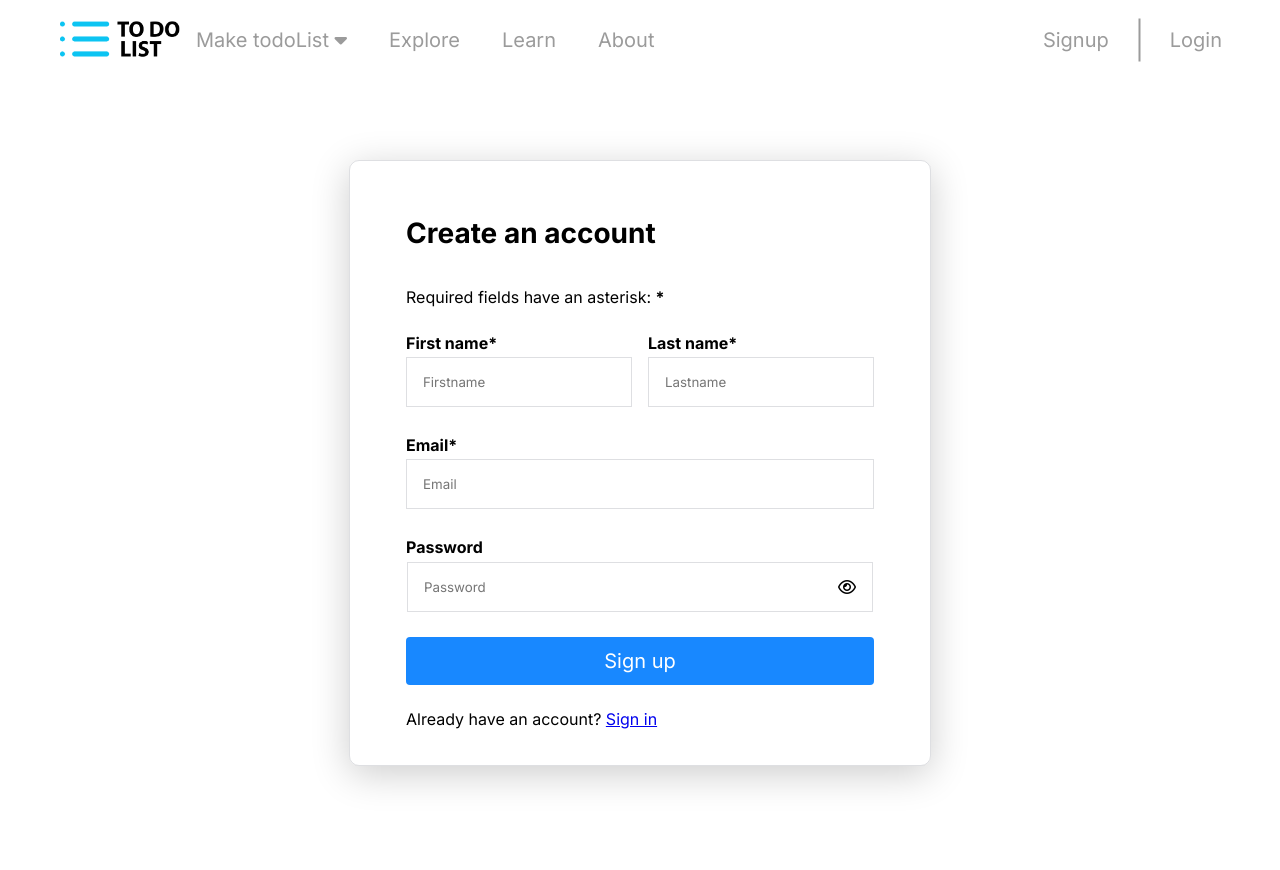
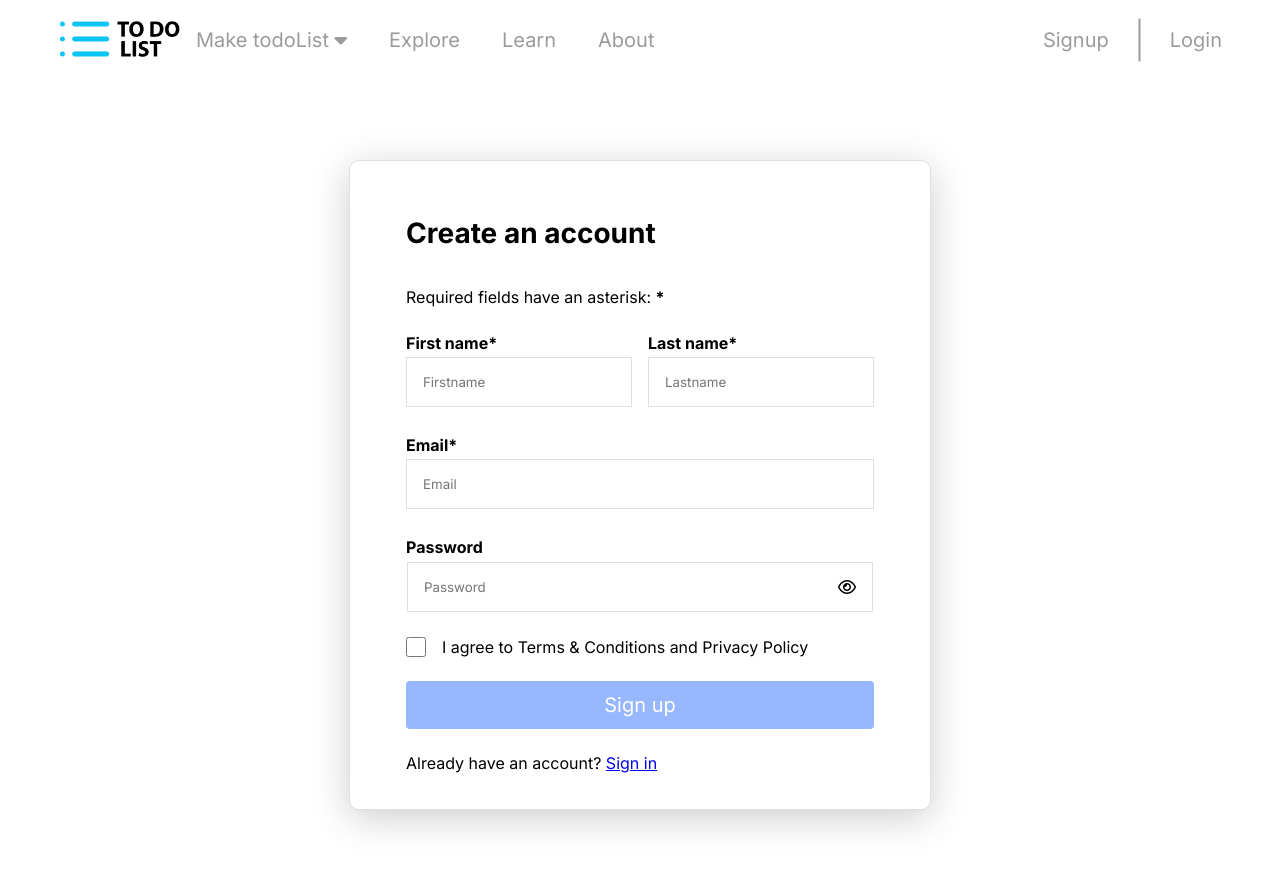
Before and after one commit to AlexGamer29/to-do-list, a React (Create React App) app: page /sign-up in a window 1280 px wide. Shown: the top 870 px of the page. Before the commit the page ends 846 px from the top, so only its background shows below. Built offline with nearby package versions, Linux system fonts and the light colour scheme.

Commit message:
feat(signup): add Agree Terms

```diff
--- a/src/components/SignUp/SignUpForm.css
+++ b/src/components/SignUp/SignUpForm.css
@@ -152,12 +152,23 @@ button#signup {
 }
 
 button#signup:active {
-  padding: 6px 18px;
   transition: all 1s ease-in-out;
   background-color: transparent;
   color: #fff;
   border-radius: 4px;
   border: 2px solid #1888ff;
+}
+
+button#signup {
+  padding: 0.75rem 0.5rem;
+  outline: none;
+  border: none;
+  font-size: 1.25rem;
+  cursor: pointer;
+}
+
+button#signup:disabled {
+  background-color: rgb(151, 183, 254);
 }
 
 span.form__error {
@@ -175,6 +186,28 @@ input:invalid[focused="true"] ~ span.form__error {
   display: block;
 }
 
+div#form__agree__terms {
+  display: flex;
+  flex-direction: row;
+  align-items: center;
+}
+
+div#checkbox__btn {
+  display: flex;
+  flex-direction: column;
+  justify-content: center;
+  align-items: center;
+}
+
+div#checkbox__btn > input {
+  width: 1.25rem;
+  height: 1.25rem;
+}
+
+div#form__agree__terms-header {
+  padding: 0 1rem 0;
+}
+
 div#form__signup-btn {
   width: auto;
   height: 4.5em;
@@ -182,14 +215,6 @@ div#form__signup-btn {
   text-align: center;
 }
 
-button#signup {
-  padding: 0.75rem 0.5rem;
-  outline: none;
-  border: none;
-  font-size: 1.25rem;
-  cursor: pointer;
-}
-
 div#form__to-login {
   height: 20px;
   padding-bottom: 3.5rem;
--- a/src/components/SignUp/SignUpForm.js
+++ b/src/components/SignUp/SignUpForm.js
@@ -40,9 +40,14 @@ export default function SignUpForm() {
   };
 
   const [passwordShown, setPasswordShown] = useState(false);
+  const [agreeTerms, setAgreeTerms] = useState(false);
 
   const togglePasswordVisiblity = () => {
     setPasswordShown(passwordShown ? false : true);
+  };
+
+  const checkAgreeTerms = () => {
+    setAgreeTerms(agreeTerms ? false : true);
   };
 
   return (
@@ -182,8 +187,24 @@ export default function SignUpForm() {
                   </span>
                 )}
               </div>
+              <div id="form__agree__terms" className="form__item">
+                <div id="checkbox__btn">
+                  <input
+                    type="checkbox"
+                    name="terms"
+                    onClick={checkAgreeTerms}
+                  />
+                </div>
+                <div id="form__agree__terms-header">
+                  I agree to Terms & Conditions and Privacy Policy
+                </div>
+              </div>
               <div id="form__signup-btn" className="form__item">
-                <button id="signup" type="submit">
+                <button
+                  id="signup"
+                  type="submit"
+                  disabled={agreeTerms ? false : true}
+                >
                   Sign up
                 </button>
               </div>
```
